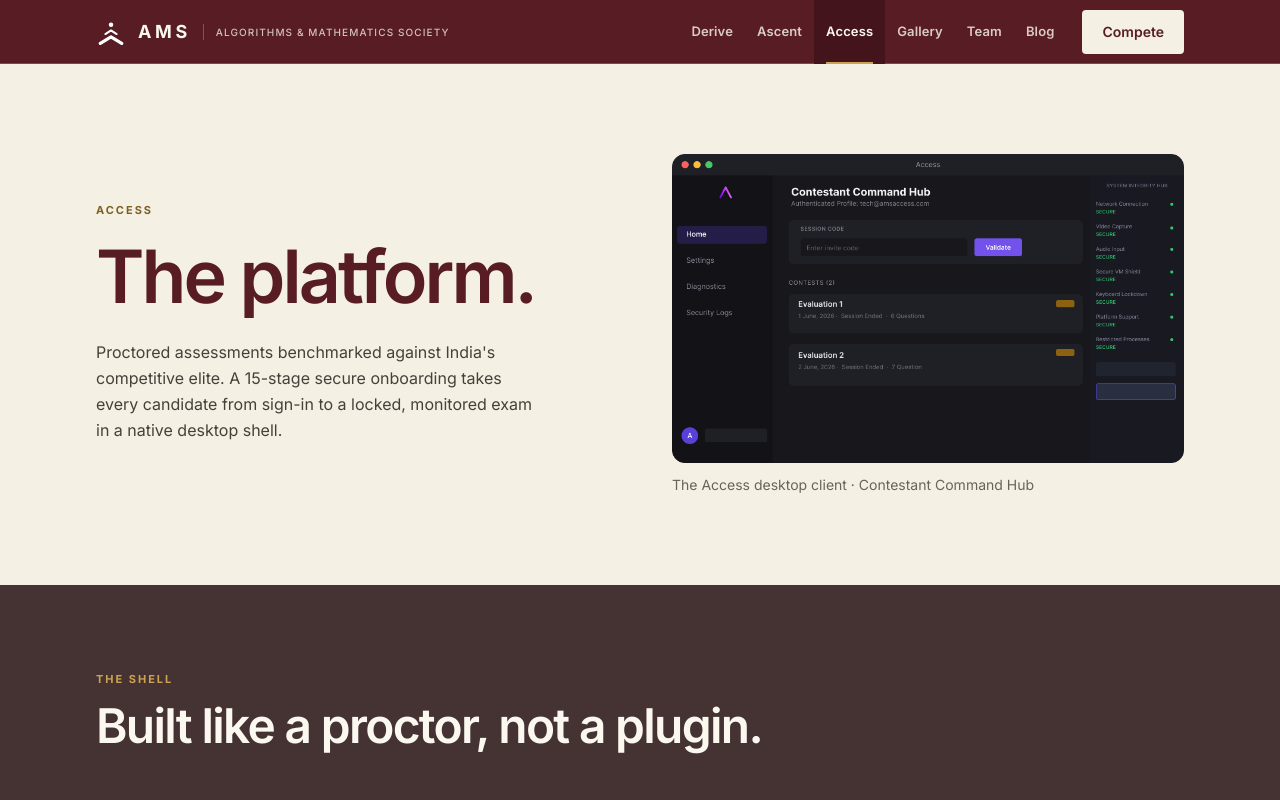
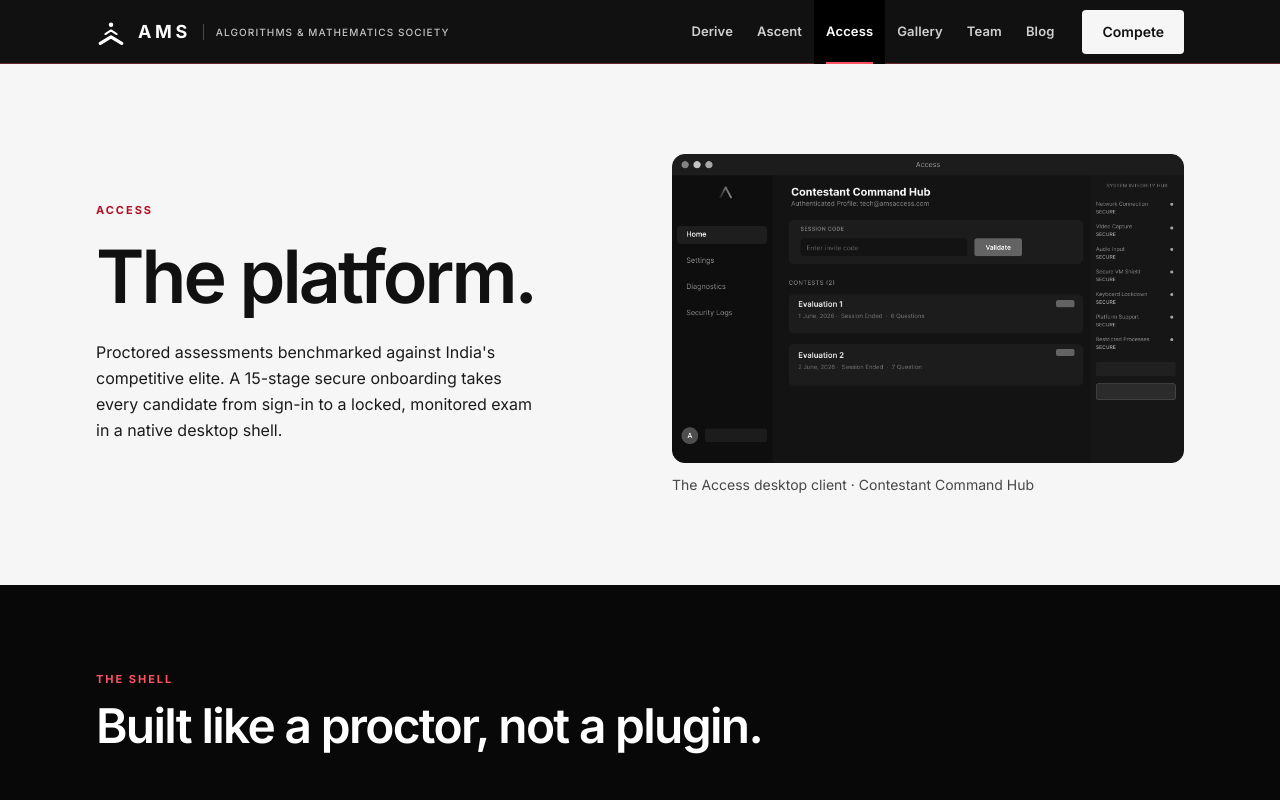
Before and after one commit to Algorithms-Mathematics-Society/ams-website, a Next.js app in the folder apps/web/: page /access in a window 1280 px wide. Shown: the top 800 px of the page. Built offline with nearby package versions, Linux system fonts and the light colour scheme.

Commit message:
Adopt monochrome theme with red accents

```diff
--- a/apps/web/app/globals.css
+++ b/apps/web/app/globals.css
@@ -1,25 +1,22 @@
 @import "tailwindcss";
 
 @theme {
-  /* Official AMS brand palette: Burgundy / Antique Gold / Cream
-     (confirmed against the brand color sheet, 2026-07-05) */
-  --color-burgundy: #571c24;
-  --color-burgundy-deep: #43141b;
-  --color-cream: #f5f0e4;
-  --color-cream-light: #fbf8f0;
-  --color-gold: #a9822f;
-  /* Text-safe golds: #a9822f is decorative-only (rules, accents). 4.5:1 needs
-     gold-deep on cream backgrounds and gold-bright on burgundy/espresso. */
-  --color-gold-deep: #7d6122;
-  --color-gold-bright: #cda352;
-  --color-espresso: #453333;
-  /* Ascent's glacier sub-brand cue, kept off the primary burgundy/gold set.
-     Used only as a placeholder tint on the Ascent screenshot slot until the
-     real capture lands; not a general-purpose color. */
-  --color-ascent: #2c4a63;
-  --color-ink: #46403a;
-  --color-placeholder: #e9e1d3;
-  --color-paper: #ede6d6;
+  /* Monochrome institutional palette. Existing semantic names remain stable
+     for component compatibility: burgundy maps to black surfaces, cream to
+     white surfaces, and gold to the site's only chromatic accent, red. */
+  --color-burgundy: #111111;
+  --color-burgundy-deep: #000000;
+  --color-cream: #f6f6f6;
+  --color-cream-light: #ffffff;
+  --color-gold: #d7192d;
+  /* Accent variants preserve readable red on light and dark surfaces. */
+  --color-gold-deep: #b10f24;
+  --color-gold-bright: #ff5364;
+  --color-espresso: #080808;
+  --color-ascent: #242424;
+  --color-ink: #1b1b1b;
+  --color-placeholder: #e4e4e4;
+  --color-paper: #ededed;
 
   --font-display: var(--font-inter);
   --font-sans: var(--font-inter);
@@ -57,8 +54,8 @@
 @custom-variant js (html.js &);
 
 /* Elastic overscroll reveals the canvas beyond the page edges. Paint the
-   canvas cream so the navbar reads as pinned when the page is pulled down;
-   the footer gets a matching burgundy bleed (see Footer.tsx) for the bottom. */
+   canvas white so the navbar reads as pinned when the page is pulled down;
+   the footer gets a matching black bleed (see Footer.tsx) for the bottom. */
 html {
   background-color: var(--color-cream);
 }
@@ -70,8 +67,14 @@
   -webkit-font-smoothing: antialiased;
 }
 
+/* Documentary imagery follows the monochrome system. Product brand artwork
+   can opt out when it carries the approved red accent. */
+main img:not(.preserve-accent) {
+  filter: grayscale(1) contrast(1.04);
+}
+
 @layer base {
-  /* Maroon-on-cream needs a deliberate, visible focus ring */
+  /* Red is the sole accent and provides a deliberate, visible focus ring. */
   :focus-visible {
     outline: 2px solid var(--color-gold);
     outline-offset: 2px;
@@ -231,10 +234,13 @@
   overflow-x: auto;
   border-radius: 0.75rem;
   background-color: var(--color-paper);
-  border: 1px solid rgba(87, 28, 36, 0.12);
+  border: 1px solid rgb(0 0 0 / 12%);
   padding: 1.25em;
   font-size: 0.875em;
   line-height: 1.6;
+}
+.blog-prose pre code span {
+  color: var(--color-ink) !important;
 }
 .blog-prose img {
   max-width: 100%;
--- a/apps/web/components/sections/access/AccessFeatures.tsx
+++ b/apps/web/components/sections/access/AccessFeatures.tsx
@@ -33,12 +33,13 @@
         </ul>
 
         <Reveal className="mt-16 flex flex-col items-start gap-4 border-t border-cream-light/15 pt-8 sm:flex-row sm:items-center">
-          {/* Product wordmark from the platform repo; near-white art, dark band only. */}
+          {/* Product wordmark uses white lettering and the approved red accent. */}
           <Image
             src={ACCESS_WORDMARK.src}
             alt={ACCESS_WORDMARK.alt}
             width={131}
             height={30}
+            className="preserve-accent"
           />
           <p className="text-sm text-cream-light/70">
             {ACCESS_WORDMARK.caption}
--- a/apps/web/components/ui/Button.tsx
+++ b/apps/web/components/ui/Button.tsx
@@ -4,7 +4,7 @@
 interface Props {
   href: string;
   children: React.ReactNode;
-  /** inverse = cream button for use on burgundy/espresso bands. */
+  /** inverse = white button for use on black bands. */
   variant?: "solid" | "outline" | "inverse";
   external?: boolean;
   className?: string;
--- a/apps/web/components/ui/Lightbox.tsx
+++ b/apps/web/components/ui/Lightbox.tsx
@@ -11,7 +11,7 @@
 }
 
 /**
- * Full-bleed gallery lightbox on #1F0A0D (block 07): the immersive payoff,
+ * Full-bleed gallery lightbox on black: the immersive payoff,
  * chrome kept minimal. Esc closes, arrow keys navigate, focus is trapped,
  * body scroll locks while open.
  */
@@ -87,7 +87,7 @@
       role="dialog"
       aria-modal="true"
       aria-label={item.label}
-      className="fixed inset-0 z-50 flex flex-col bg-[#1f0a0d]"
+      className="fixed inset-0 z-50 flex flex-col bg-black"
       onClick={onClose}
     >
       <div className="relative flex-1" onClick={onStageClick}>
```
Also changed, not shown: apps/web/public/brand/access-wordmark.svg.
